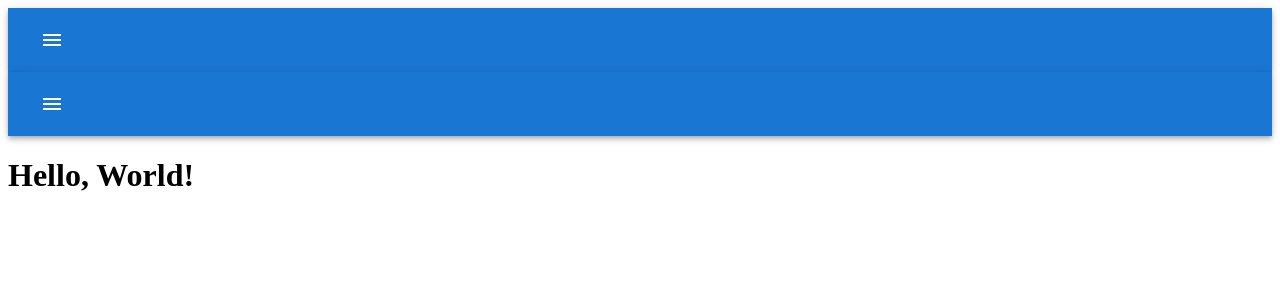
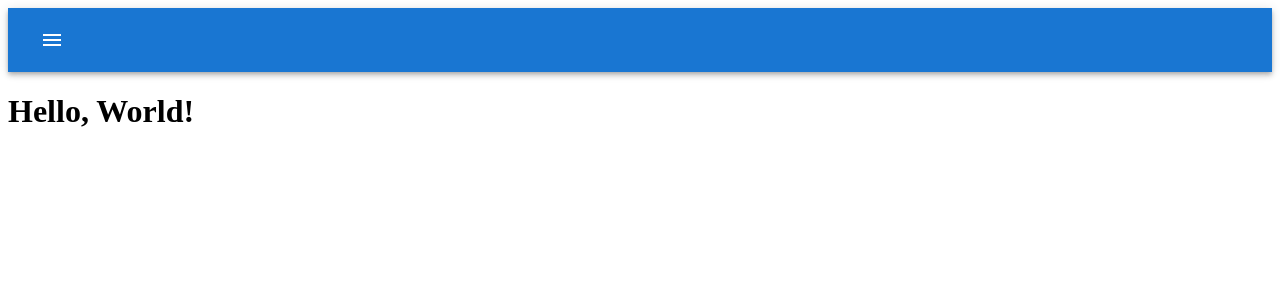
Before and after one commit to chonginator/od-react-challenge, a Next.js app: page / in a window 1280 px wide. Shown: the top 300 px of the page. Built offline with nearby package versions, Linux system fonts and the light colour scheme.

Commit message:
Remove Layout from index page

```diff
--- a/src/pages/index.jsx
+++ b/src/pages/index.jsx
@@ -1,11 +1,5 @@
-import Layout from "../components/Layout";
-
 const App = () => {
-  return (
-    <Layout>
-      <h1>Hello, World!</h1>
-    </Layout>
-  );
+  return <h1>Hello, World!</h1>;
 };
 
 export default App;
```
